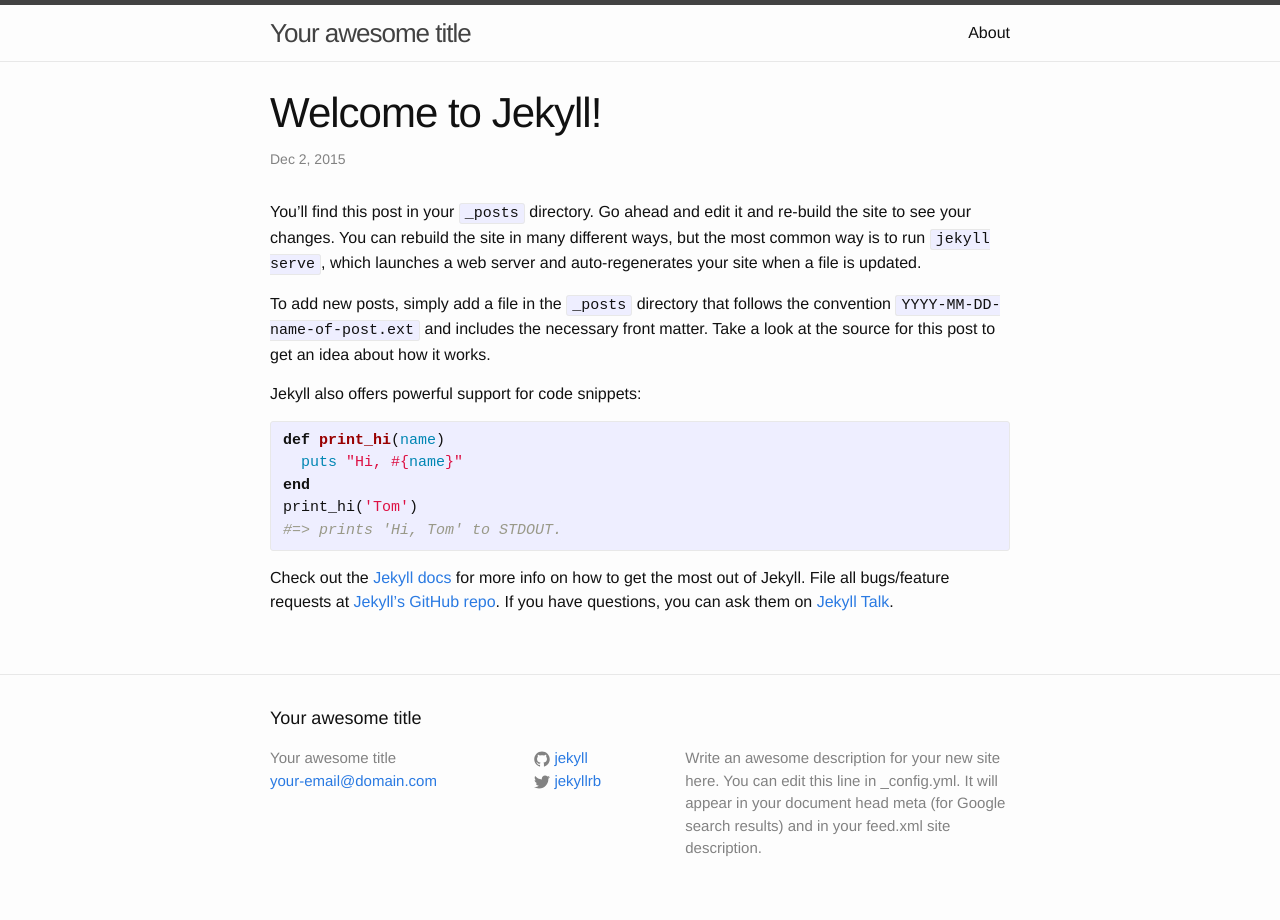
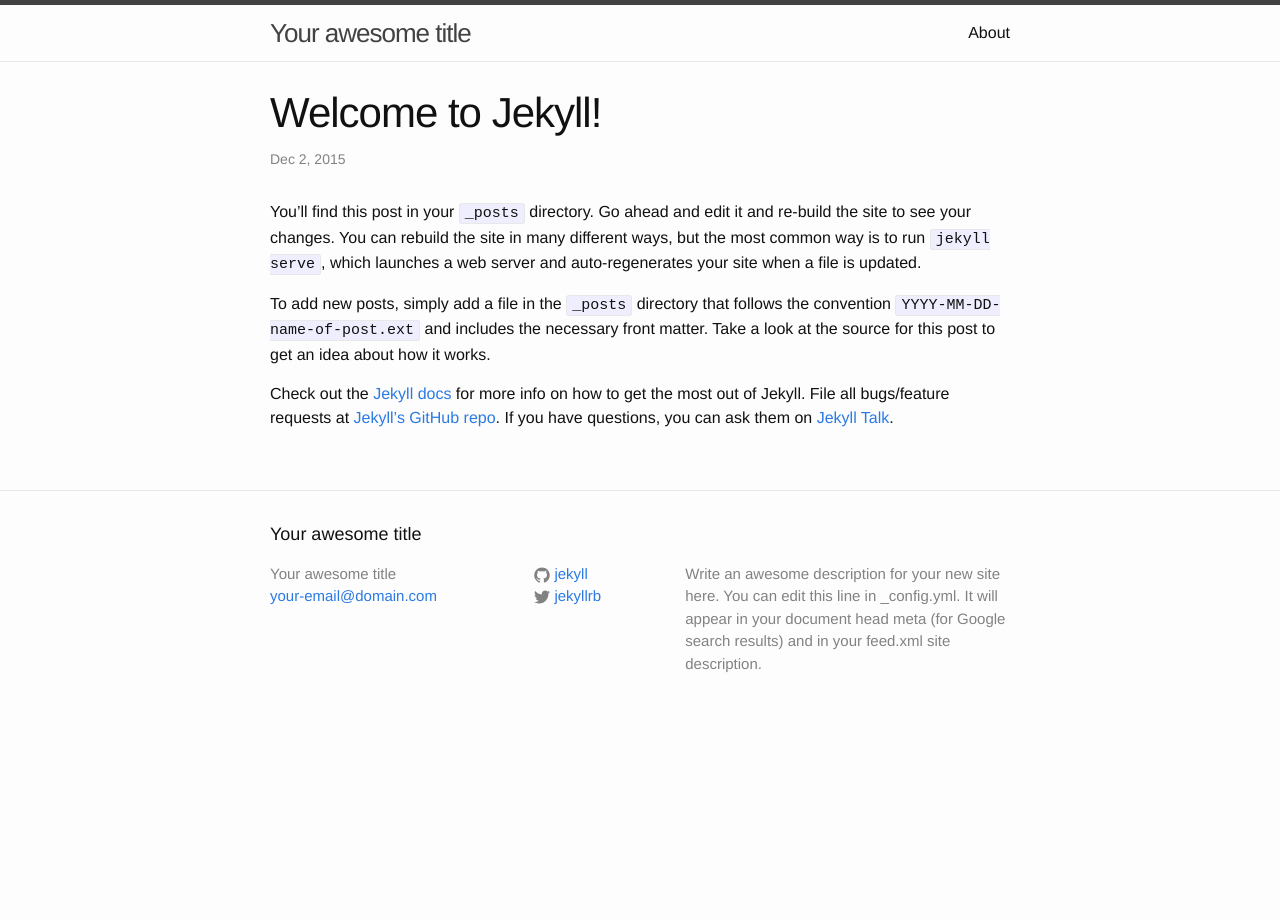
Before and after one commit to ing-ppd-demo/demo, a Jekyll site: the page built from _posts/2015-12-02-welcome-to-jekyll.markdown, in a window 1280 px wide. Built offline with Jekyll 4.4.1, drawn with Linux system fonts in a browser that asks for light colours.

Commit message:
Updated 2015-12-02-welcome-to-jekyll.markdown

```diff
--- a/_posts/2015-12-02-welcome-to-jekyll.markdown
+++ b/_posts/2015-12-02-welcome-to-jekyll.markdown
@@ -1,22 +1,15 @@
 ---
 layout: post
-title:  "Welcome to Jekyll!"
-date:   2015-12-02 23:34:00 +0100
+title: "Welcome to Jekyll!"
+date: "2015-12-02 23:34:00 +0100"
 categories: jekyll update
+published: true
 ---
+
 You’ll find this post in your `_posts` directory. Go ahead and edit it and re-build the site to see your changes. You can rebuild the site in many different ways, but the most common way is to run `jekyll serve`, which launches a web server and auto-regenerates your site when a file is updated.
 
 To add new posts, simply add a file in the `_posts` directory that follows the convention `YYYY-MM-DD-name-of-post.ext` and includes the necessary front matter. Take a look at the source for this post to get an idea about how it works.
 
-Jekyll also offers powerful support for code snippets:
-
-{% highlight ruby %}
-def print_hi(name)
-  puts "Hi, #{name}"
-end
-print_hi('Tom')
-#=> prints 'Hi, Tom' to STDOUT.
-{% endhighlight %}
 
 Check out the [Jekyll docs][jekyll-docs] for more info on how to get the most out of Jekyll. File all bugs/feature requests at [Jekyll’s GitHub repo][jekyll-gh]. If you have questions, you can ask them on [Jekyll Talk][jekyll-talk].
 
```
